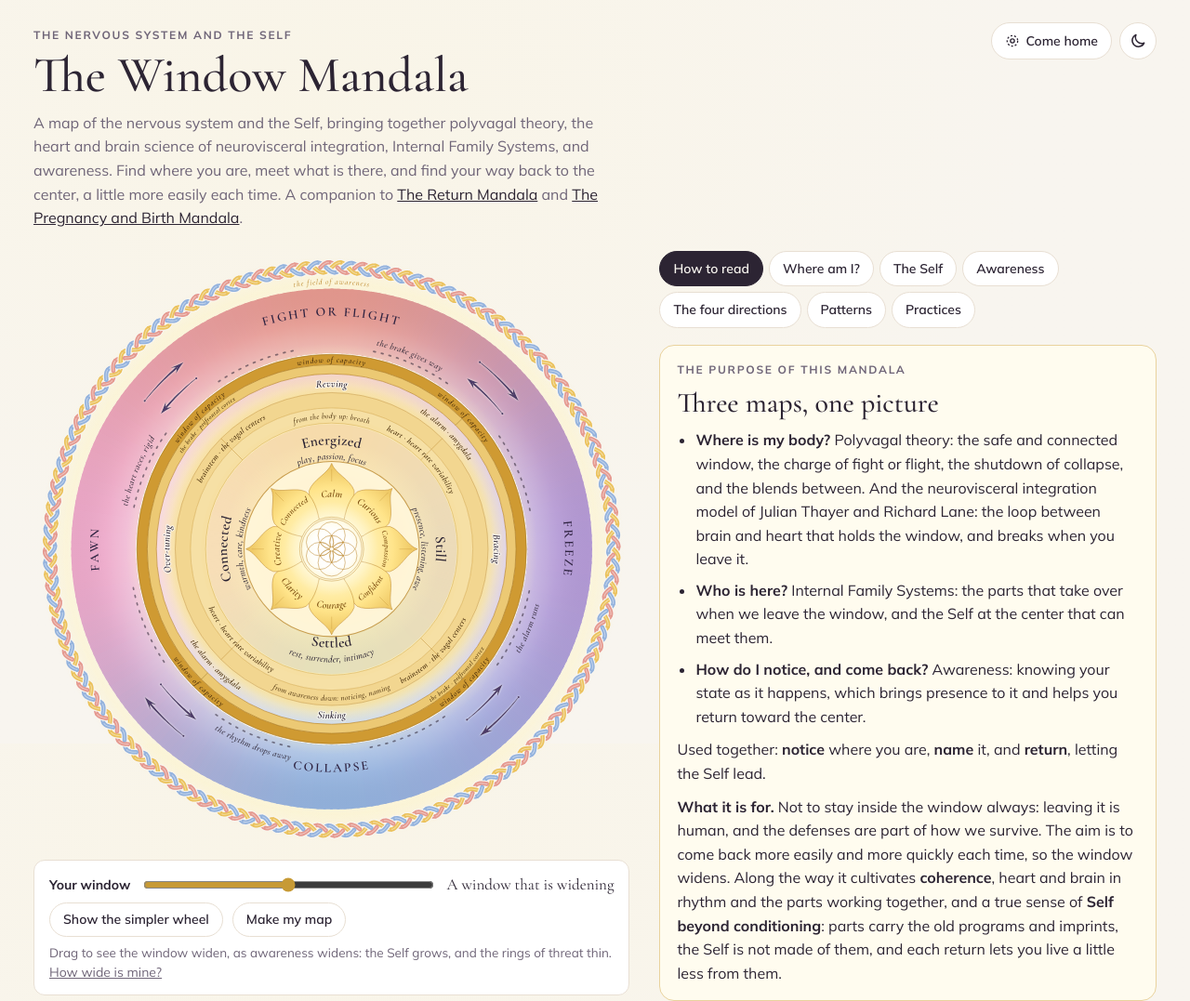
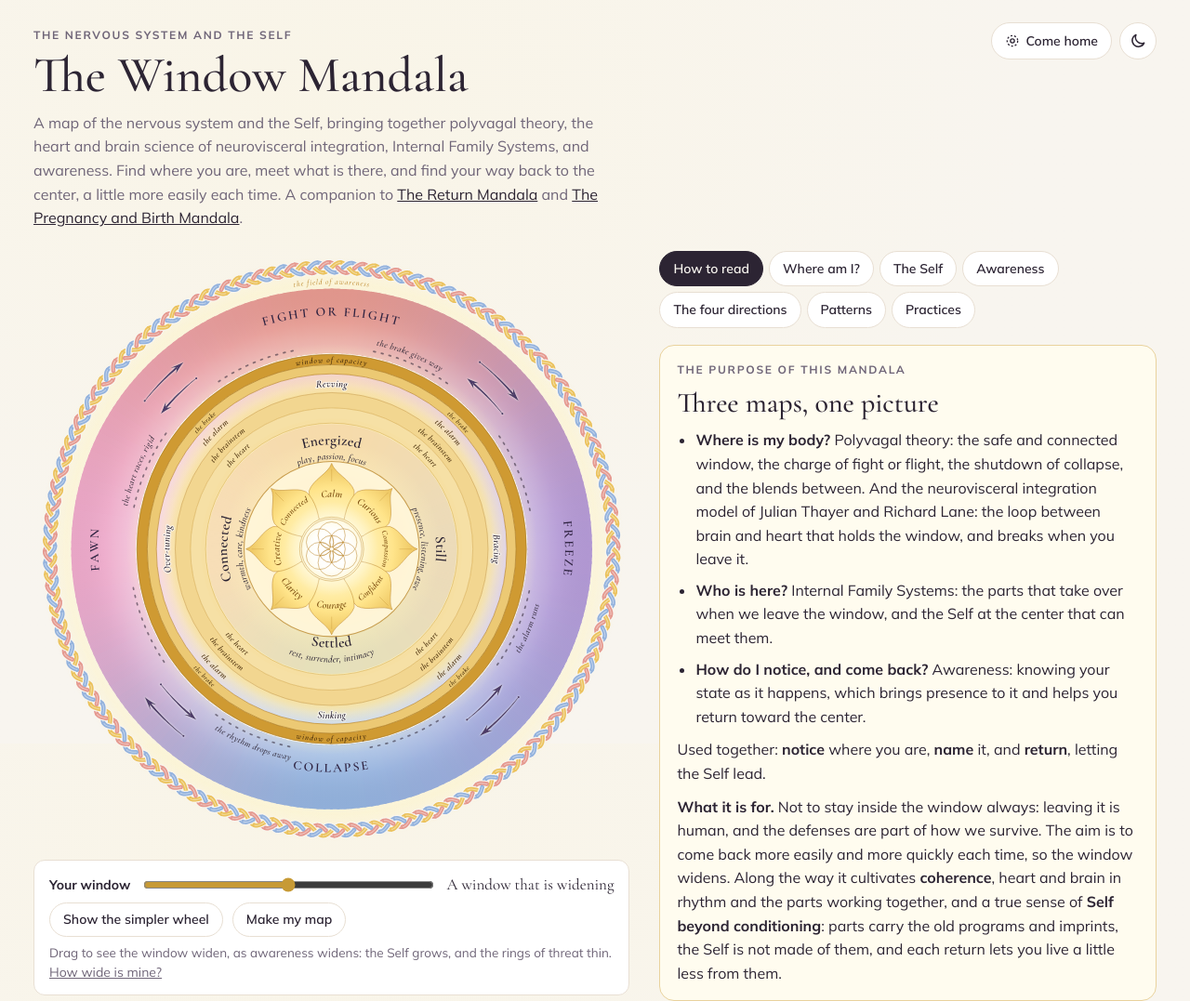
Before and after one commit to ErinSarita/window-mandala, a plain HTML site: page index.html in a window 1280 px wide. Shown: the top 1077 px of the page at 93% size. Drawn offline with nearby package versions, Linux system fonts and the light colour scheme.

Commit message:
Loop ring names on the diagonals; window of capacity at top and bottom

```diff
--- a/index.html
+++ b/index.html
@@ -915,31 +915,29 @@ function drawLoop(){
       const off=()=>svg.classList.remove("qfocus");
       ["mouseenter","focus"].forEach(ev=>h.addEventListener(ev,on)); ["mouseleave","blur"].forEach(ev=>h.addEventListener(ev,off));
       hookTip(h,()=>{ const [x,y]=P((span[0]+span[1])/2,d.angle); return {x,y,html:`<span class="ringtag">${tag} · ${d.name}</span><b>${cap(ring.name)}</b><i>${ring.role}</i><span class="tl">${LOOPQ[k][ring.key]}</span><span class="tl">${ring.tip}</span><span>Tap to read more.</span>`,color:d.color}; },openFor(ring,k)); });
-    const quarterLines=(r0,r1,c)=>DIRS.forEach((d,k)=>{ const a=d.angle+45, [x0,y0]=P(r0,a), [x1,y1]=P(r1,a); el("line",{x1:f(x0),y1:f(y0),x2:f(x1),y2:f(y1),stroke:c,"stroke-width":1.2,"stroke-opacity":.55,"pointer-events":"none"},g); });
     const H=R.heart, S=R.stem, E=R.edge, K=R.brake, B=R.rim;
     // heart and brainstem: gold, brightest nearest the center
     el("path",{d:band(H[0],H[1]),"fill-rule":"evenodd",fill:"#F6DE9F",class:"loop-ring"},g);
     el("path",{d:band(S[0],S[1]),"fill-rule":"evenodd",fill:"#F1D388",class:"loop-ring"},g);
     [[H[0],"#C9962E"],[H[1],"#C9962E"],[S[1],"#B98428"]].forEach(([r,c])=>el("circle",{cx:0,cy:0,r:f(r),fill:"none",stroke:c,"stroke-width":.9,"stroke-opacity":.7,"pointer-events":"none"},g));
-    quarterLines(H[0],S[1],"#B98428");
     const fs=w=>Math.min(14,w*0.62);
-    [45,225].forEach(a=>arcText((H[0]+H[1])/2,a-30,a+30,"heart · heart rate variability","lbl t-ring",fs(H[1]-H[0]),0.3,g));
-    [135,315].forEach(a=>arcText((S[0]+S[1])/2,a-30,a+30,"brainstem · the vagal centers","lbl t-ring",fs(S[1]-S[0]),0.3,g));
-    arcText((H[0]+H[1])/2,-28,28,"from the body up: breath","lbl t-door",fs(H[1]-H[0])*0.95,0.3,g);
-    arcText((S[0]+S[1])/2,140,220,"from awareness down: noticing, naming","lbl t-door",fs(S[1]-S[0])*0.95,0.3,g);
+    // the ring names sit on the four diagonals, between the directions, so each line out from the center reads
+    // heart, brainstem, alarm, brake in order
+    const X=[45,135,225,315];
+    X.forEach(a=>arcText((H[0]+H[1])/2,a-16,a+16,"the heart","lbl t-ring",fs(H[1]-H[0]),0.4,g));
+    X.forEach(a=>arcText((S[0]+S[1])/2,a-16,a+16,"the brainstem","lbl t-ring",fs(S[1]-S[0]),0.4,g));
     // the alarm: the edge keeps its own gradient, with the brainstem's gold carried across it
     { const ag=el("radialGradient",{id:"alarmglow",gradientUnits:"userSpaceOnUse",cx:0,cy:0,r:f(E[1])},g);
       (isDark()?[[E[0]/E[1],"#F8E4AE",.62],[(E[0]+(E[1]-E[0])*0.5)/E[1],"#F2DCA8",.42],[1,"#EAD3B8",.28]]:[[E[0]/E[1],"#F1D388",.5],[(E[0]+(E[1]-E[0])*0.4)/E[1],"#EFCF80",.15],[1,"#EDCB78",0]]).forEach(([o,c,a])=>el("stop",{offset:f(o),"stop-color":c,"stop-opacity":a},ag));
       const base=el("g",{id:"loopbase","pointer-events":"none"}), lab=document.getElementById("ringLabels"); if(lab) svg.insertBefore(base,lab);
       el("path",{d:band(E[0],E[1]),"fill-rule":"evenodd",fill:"url(#alarmglow)"},base); }
-    [45,225].forEach(a=>arcText((E[0]+E[1])/2,a-24,a+24,"the alarm · amygdala","lbl t-ring t-alarm",14,0.3,g));
+    X.forEach(a=>arcText((E[0]+E[1])/2,a-16,a+16,"the alarm","lbl t-ring t-alarm",14.5,0.4,g));
     // the brake, and the border of the window of capacity around it
     el("path",{d:band(K[0],K[1]),"fill-rule":"evenodd",fill:"#EAC566",class:"brake-ring"},g);
     el("path",{d:band(B[0],B[1]),"fill-rule":"evenodd",fill:"#CF9A32",class:"window-rim"},g);
     [[K[0],"#B98428",1],[B[0],"#A9781F",1],[B[1],"#A9781F",1]].forEach(([r,c,w])=>el("circle",{cx:0,cy:0,r:f(r),fill:"none",stroke:c,"stroke-width":w,"pointer-events":"none"},g));
-    quarterLines(K[0],K[1],"#8A6417");
-    [135,315].forEach(a=>arcText((K[0]+K[1])/2,a-30,a+30,"the brake · prefrontal cortex","lbl t-ring t-brake",Math.min(12.5,(K[1]-K[0])*0.72),0.4,g));
-    [0,45,135,225,315].forEach(a=>arcText((B[0]+B[1])/2,a-20,a+20,"window of capacity","lbl t-ring t-rim",Math.min(13,(B[1]-B[0])*0.78),0.8,g));
+    X.forEach(a=>arcText((K[0]+K[1])/2,a-16,a+16,"the brake","lbl t-ring t-brake",Math.min(13,(K[1]-K[0])*0.78),0.5,g));
+    [0,180].forEach(a=>arcText((B[0]+B[1])/2,a-24,a+24,"window of capacity","lbl t-ring t-rim",Math.min(13.5,(B[1]-B[0])*0.8),0.8,g));
     // beyond the border: the loop broken, in the defenses; each defense keeps its own card
     const ro=R.out[0]+10, rot=R.out[0]+26;
     const seg=(r,a0,a1)=>{ const [x0,y0]=P(r,a0); return `M${f(x0)} ${f(y0)} `+arc(r,a0,a1,1); };
```
